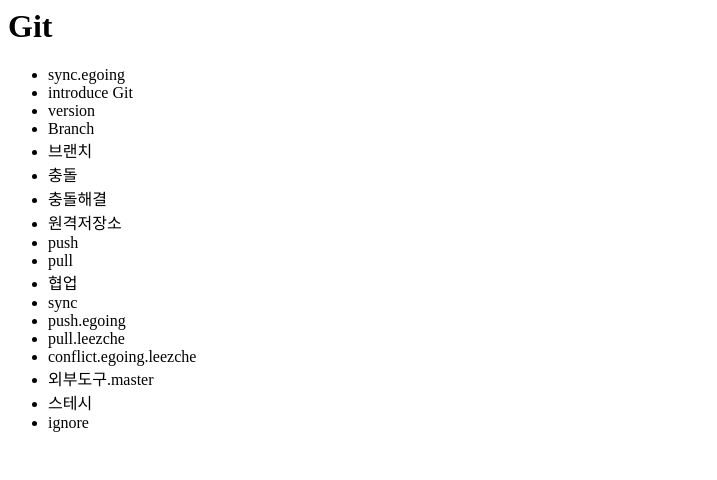
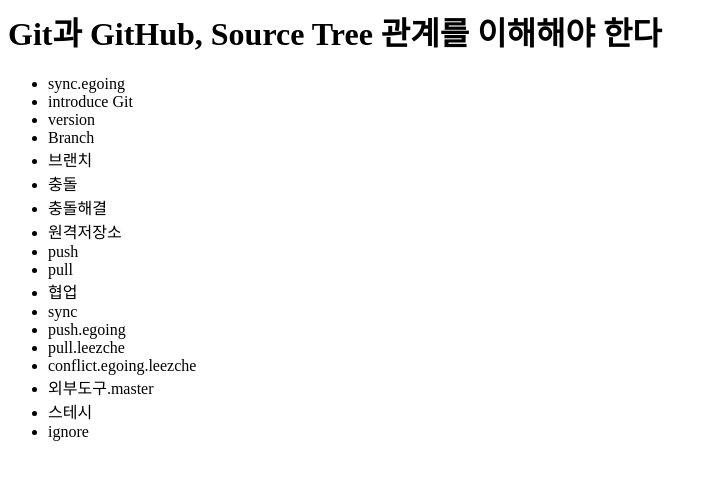
Before and after one commit to Kilsan7/gitMy1stProject, a plain HTML site: page index.html in a window 1280 px wide. Shown: the whole page, without its empty margins (0-717 px from the left). Drawn offline with Linux system fonts and the light colour scheme.

Commit message:
Commit 개념을 이해하기 위한 추가 테스트 : index.html 본문 수정, Git 관련 파일들 추가

```diff
--- a/index.html
+++ b/index.html
@@ -5,7 +5,7 @@
     </head>
     <body>
         <header>
-            <h1>Git</h1>
+            <h1>Git과 GitHub, Source Tree 관계를 이해해야 한다</h1>
         </header>
         <ul>
             <li>sync.egoing</li>
```
Also changed, not shown: 3 other files.
